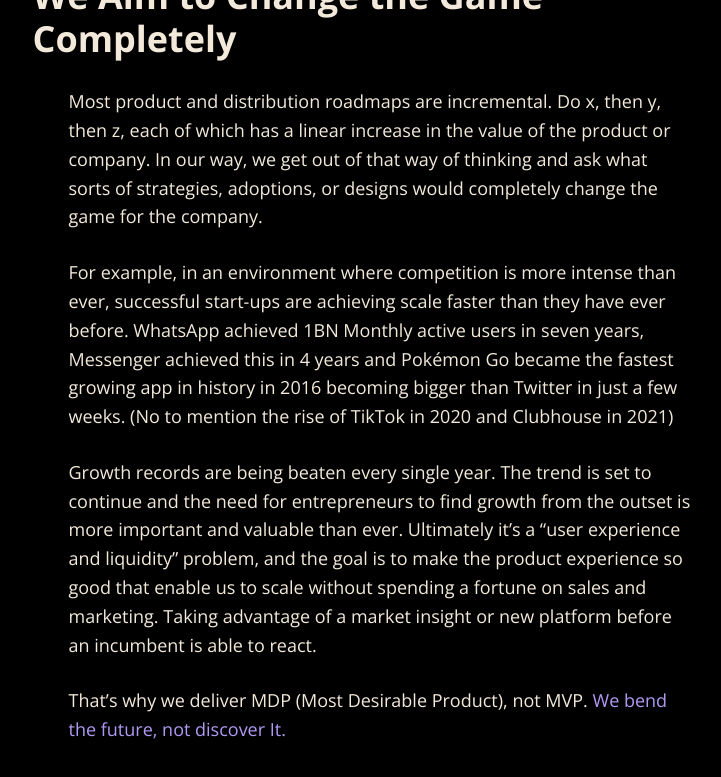
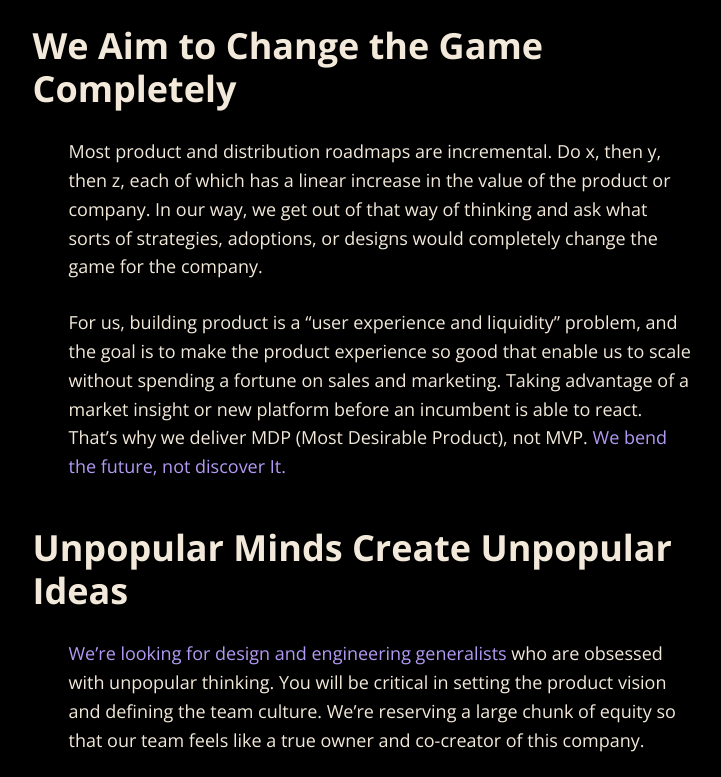
Before and after one commit to tarsmachine/tarsmachine.github.io, a Jekyll site: the page built from index.md, in a window 1280 px wide and 900 px high, scrolled down 1316 px, cut to the strip 0-777 px from the top of the window. Shown: the whole strip, without its empty margins (259-980 px from the left). Built offline with Jekyll 4.4.1, drawn with Linux system fonts in a browser that asks for light colours; nearby versions of some CDN libraries.

Commit message:
Update index.md

```diff
--- a/index.md
+++ b/index.md
@@ -2,7 +2,7 @@
 layout: default
 ---
 
-<img src="images/Gargantua.png" alt="sample image" width="200" height="200">
+<img src="images/Gargantua.png" alt="sample image" width="250" height="250">
 
 
 
@@ -29,11 +29,7 @@ We don’t talk or promote anything related to the company valuation, funding ne
 
 Most product and distribution roadmaps are incremental. Do x, then y, then z, each of which has a linear increase in the value of the product or company. In our way, we get out of that way of thinking and ask what sorts of strategies, adoptions, or designs would completely change the game for the company.
 
-For example, in an environment where competition is more intense than ever, successful start-ups are achieving scale faster than they have ever before. WhatsApp achieved 1BN Monthly active users in seven years, Messenger achieved this in 4 years and Pokémon Go became the fastest growing app in history in 2016 becoming bigger than Twitter in just a few weeks. (No to mention the rise of TikTok in 2020 and Clubhouse in 2021)
-
-Growth records are being beaten every single year. The trend is set to continue and the need for entrepreneurs to find growth from the outset is more important and valuable than ever. Ultimately it’s a “user experience and liquidity” problem, and the goal is to make the product experience so good that enable us to scale without spending a fortune on sales and marketing. Taking advantage of a market insight or new platform before an incumbent is able to react.
-
-That’s why we deliver MDP (Most Desirable Product), not MVP. [We bend the future, not discover It.](http://www.ab0ve.co/2040/06/11/games.html)
+For us, building product is a “user experience and liquidity” problem, and the goal is to make the product experience so good that enable us to scale without spending a fortune on sales and marketing. Taking advantage of a market insight or new platform before an incumbent is able to react. That’s why we deliver MDP (Most Desirable Product), not MVP. [We bend the future, not discover It.](http://www.ab0ve.co/2040/06/11/games.html)
 
 
 ### Unpopular Minds Create Unpopular Ideas
```
